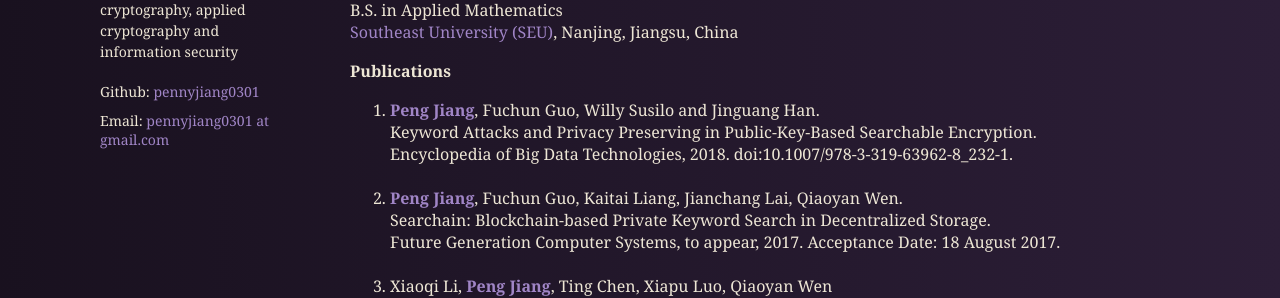
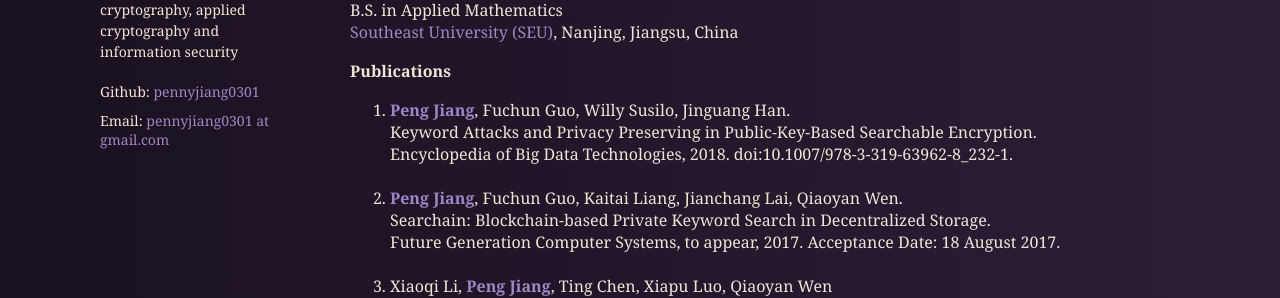
Before and after one commit to pennyjiang0301/pennyjiang0301.github.io, a Jekyll site: the page built from index.html, in a window 1280 px wide. Shown: the part 487-785 px from the top of the page. Built offline with Jekyll 4.4.1, drawn with Linux system fonts in a browser that asks for light colours.

Commit message:
Update index.html

```diff
--- a/index.html
+++ b/index.html
@@ -62,7 +62,7 @@ title: Home
     <strong>Publications</strong>
 	</p>
 	<ol>
-		<li><a href=https://pennyjiang0301.github.io><strong>Peng Jiang</strong></a>, Fuchun Guo, Willy Susilo and Jinguang Han. <br/>
+		<li><a href=https://pennyjiang0301.github.io><strong>Peng Jiang</strong></a>, Fuchun Guo, Willy Susilo, Jinguang Han. <br/>
 			Keyword Attacks and Privacy Preserving in Public-Key-Based Searchable Encryption. <br/>
 			Encyclopedia of Big Data Technologies, 2018. doi:10.1007/978-3-319-63962-8_232-1. </li>
 		<br/>
```
